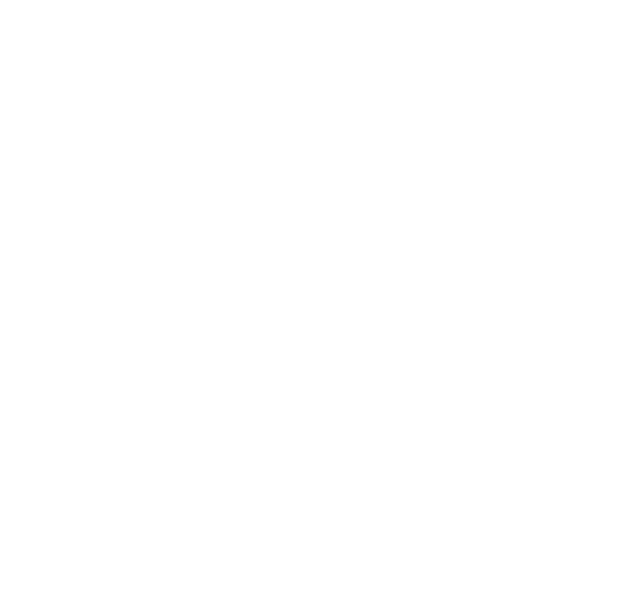
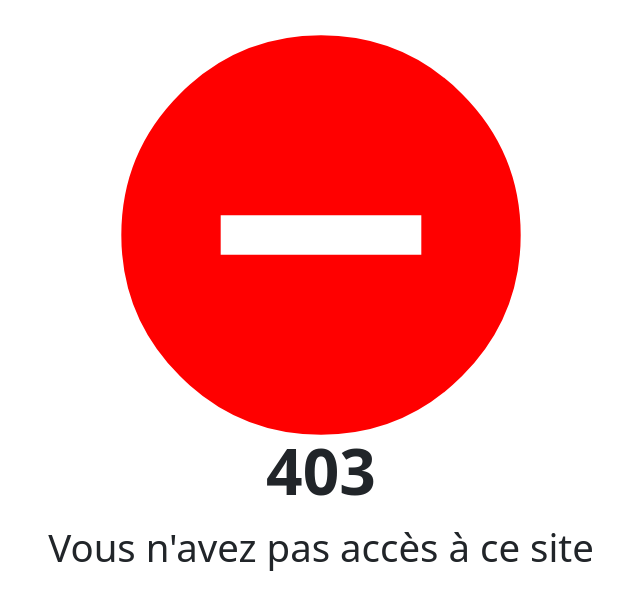
Before and after one commit to arnaudetitia/tlmvpsp-frontend, an Angular app: page /403 in a window 1280 px wide. Before the commit this address led to /. Shown: the top 610 px of the page, without its empty margins (319-959 px from the left). Built offline with nearby package versions, Linux system fonts and the light colour scheme.

Commit message:
config render

```diff
--- a/src/app/app.routes.ts
+++ b/src/app/app.routes.ts
@@ -5,14 +5,18 @@
 import { HomepageComponent } from './components/homepage/homepage.component';
 import { GestionPartiesComponent } from './components/admin/gestion-parties/gestion-parties.component';
 import { GestionQuestionsComponent } from './components/admin/gestion-questions/gestion-questions.component';
+import { ForbiddenComponent } from './components/forbidden/forbidden.component';
+import { homepageGuard } from './guards/homepage.guard';
 
 export const routes: Routes = [
-  { path: '', component: HomepageComponent },
+  { path: '', component: HomepageComponent, canActivate: [homepageGuard] },
+  { path: '403', component: ForbiddenComponent },
   { path: 'qualifs', component: QualifsComponent },
   { path: 'compet', component: CompetComponent },
   { path: 'defi', component: DefiComponent },
   {
     path: 'admin',
+    canActivate: [homepageGuard],
     children: [
       {
         path: 'gestion-questions',
--- /dev/null
+++ b/src/app/components/forbidden/forbidden.component.html
@@ -0,0 +1,6 @@
+<div class="forbidden-container">
+  <div class="icon-container"><mat-icon>do_not_disturb_on</mat-icon></div>
+
+  <div class="status">403</div>
+  <div class="message">Vous n'avez pas accès à ce site</div>
+</div>
--- /dev/null
+++ b/src/app/components/forbidden/forbidden.component.scss
@@ -0,0 +1,27 @@
+.forbidden-container {
+  display: flex;
+  flex-direction: column;
+  align-items: center;
+  justify-content: center;
+
+  height: 100vh;
+  width: 100vw;
+  padding: auto;
+
+  .icon-container {
+    height: 25vh;
+    mat-icon {
+      color: red;
+      transform: scale(20);
+    }
+  }
+
+  .status {
+    font-weight: bolder;
+    font-size: 5vw;
+  }
+
+  .message {
+    font-size: 3vw;
+  }
+}
--- /dev/null
+++ b/src/app/guards/homepage.guard.ts
@@ -0,0 +1,27 @@
+import { CanActivateFn, Router } from '@angular/router';
+import { environment } from '../../environments/environment';
+import { inject } from '@angular/core';
+import { AdminService } from '../services/admin.service';
+import { catchError, map, of } from 'rxjs';
+
+const ADMIN_PASSWORD = 'ADMIN_PASSWORD';
+
+export const homepageGuard: CanActivateFn = () => {
+  if (environment.production) {
+    const router = inject(Router);
+    const adminService = inject(AdminService);
+    let mdpAdmin = localStorage.getItem(ADMIN_PASSWORD);
+    if (!mdpAdmin) {
+      mdpAdmin = prompt('Mot de passe pour acceder au site :');
+    }
+    return adminService.checkAdmin(mdpAdmin || '').pipe(
+      map(() => {
+        localStorage.setItem(ADMIN_PASSWORD, mdpAdmin || '');
+        return true;
+      }),
+      catchError(() => of(router.parseUrl('/403'))),
+    );
+  }
+
+  return true;
+};
--- /dev/null
+++ b/src/app/services/admin.service.ts
@@ -0,0 +1,16 @@
+import { Injectable } from '@angular/core';
+import { environment } from '../../environments/environment';
+import { HttpClient } from '@angular/common/http';
+
+@Injectable({
+  providedIn: 'root',
+})
+export class AdminService {
+  constructor(private http: HttpClient) {}
+
+  checkAdmin(mdpAdmin: string) {
+    return this.http.post<void>(environment.apiUrl + '/admin', {
+      mdpAdmin,
+    });
+  }
+}
--- a/src/app/shared/champ-question/champ-question.component.ts
+++ b/src/app/shared/champ-question/champ-question.component.ts
@@ -1,4 +1,3 @@
-
 import { Component, Input } from '@angular/core';
 import { MatIconModule } from '@angular/material/icon';
 import { TypeChamp } from '../champ-reponse/type-champ.enum';
@@ -66,7 +65,9 @@
 
   playExtrait() {
     const extrait = this.extraitMusique
-      ? new Audio(`/assets/extraits/${this.extraitMusique}.mp3`)
+      ? new Audio(
+          `https://qzbbzhygbgzincuuuzqa.supabase.co/storage/v1/object/public/tlmvpsp-extraits${this.extraitMusique}.mp3`,
+        )
       : null;
     if (extrait !== null && this.extraitBloque === false && this.canPlayExtrait) {
       this.canPlayExtrait = false;
--- a/src/environments/environment.ts
+++ b/src/environments/environment.ts
@@ -1,5 +1,5 @@
 export const environment = {
   production: true,
-  apiUrl: 'http://localhost:3033',
-  socketUrl: 'https://sam-unprocessed-sanda.ngrok-free.dev',
+  apiUrl: 'https://tlmvpsp-backend.onrender.com/',
+  socketUrl: 'https://tlmvpsp-backend.onrender.com/',
 };
```
Also changed, not shown: src/app/components/forbidden/forbidden.component.ts (added, +10 -0 lines).
